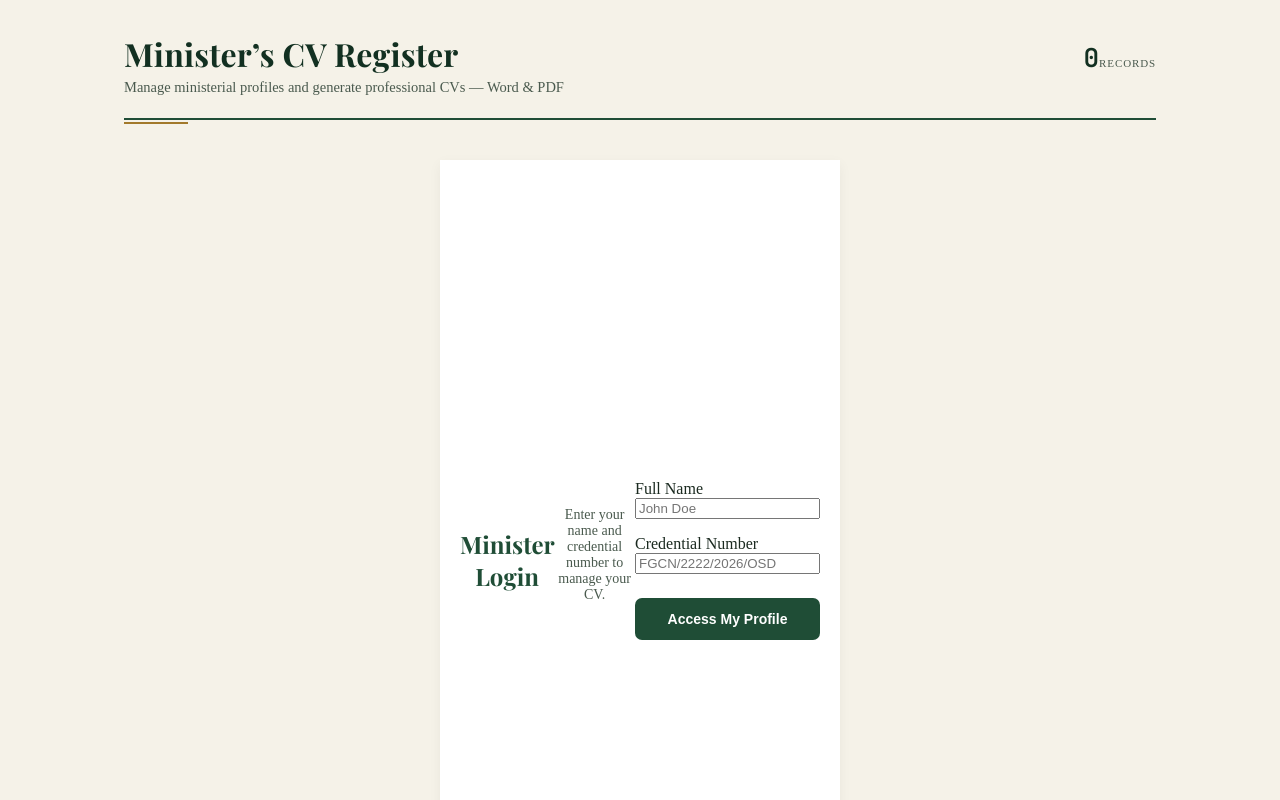
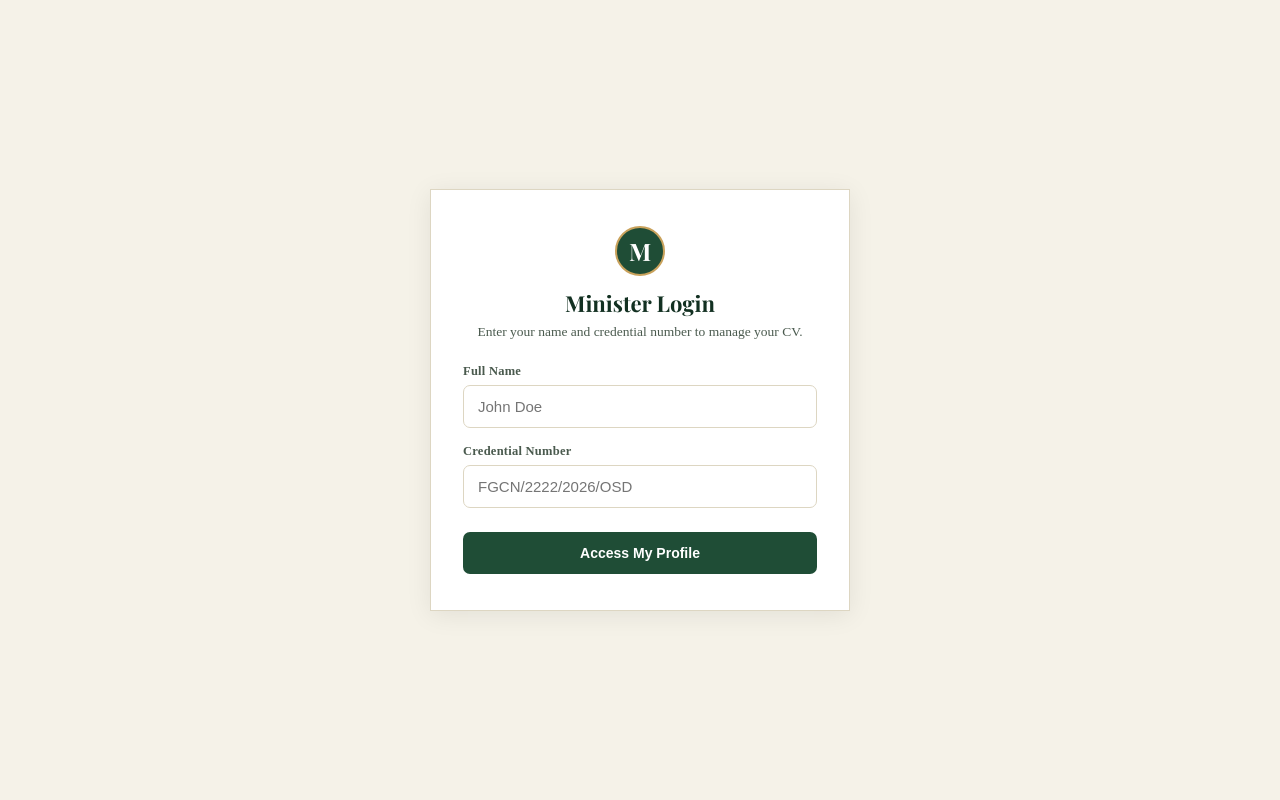
Before and after one commit to Kuino19/ministers-cv, a Next.js app: page / in a window 1280 px wide. Shown: the top 800 px of the page. Built offline with nearby package versions, Linux system fonts and the light colour scheme; no server answers; a web font is replaced by a local one.

Commit message:
Fix Minister Login layout aesthetic

```diff
--- a/src/app/page.tsx
+++ b/src/app/page.tsx
@@ -112,15 +112,17 @@ export default function Home() {
 
   if (status === 'unauthenticated') {
     return (
-      <div className="app">
-        <Header recordCount={0} />
-        <div className="login-container" style={{ maxWidth: '400px', margin: '40px auto', padding: '20px', background: 'var(--card)', borderRadius: 'var(--radius)', boxShadow: '0 4px 12px rgba(0,0,0,0.05)' }}>
-          <h2 style={{ fontFamily: 'var(--font-playfair)', color: 'var(--primary)', marginBottom: '20px', textAlign: 'center' }}>Minister Login</h2>
-          <p style={{ fontSize: '14px', color: 'var(--ink-soft)', marginBottom: '24px', textAlign: 'center' }}>
-            Enter your name and credential number to manage your CV.
-          </p>
-          <form onSubmit={handleMinisterLogin}>
-            <div className="form-group" style={{ marginBottom: '16px' }}>
+      <div className="login-container">
+        <div className="login-card">
+          <div className="login-header">
+            <div className="login-seal">M</div>
+            <h1>Minister Login</h1>
+            <p>Enter your name and credential number to manage your CV.</p>
+          </div>
+          <form onSubmit={handleMinisterLogin} className="login-form">
+            {loginError && <div className="login-error">{loginError}</div>}
+
+            <div className="field">
               <label>Full Name</label>
               <input
                 type="text"
@@ -130,7 +132,8 @@ export default function Home() {
                 placeholder="John Doe"
               />
             </div>
-            <div className="form-group" style={{ marginBottom: '24px' }}>
+
+            <div className="field">
               <label>Credential Number</label>
               <input
                 type="text"
@@ -140,8 +143,8 @@ export default function Home() {
                 placeholder="FGCN/2222/2026/OSD"
               />
             </div>
-            {loginError && <p style={{ color: 'var(--danger)', fontSize: '13px', marginBottom: '16px' }}>{loginError}</p>}
-            <button type="submit" className="btn btn-primary" style={{ width: '100%' }} disabled={isLoggingIn}>
+
+            <button type="submit" className="btn btn-primary login-btn" disabled={isLoggingIn}>
               {isLoggingIn ? 'Verifying...' : 'Access My Profile'}
             </button>
           </form>
```
